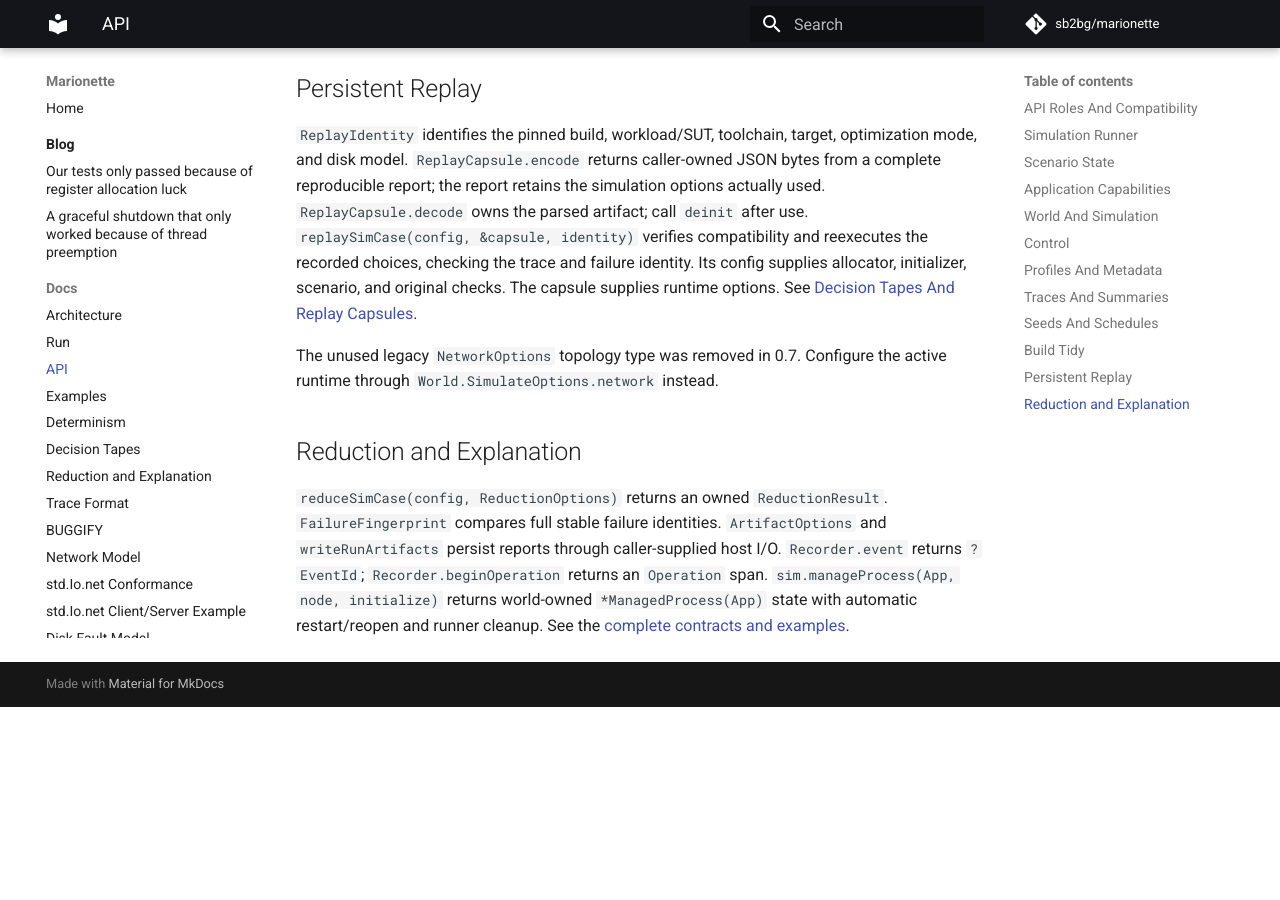
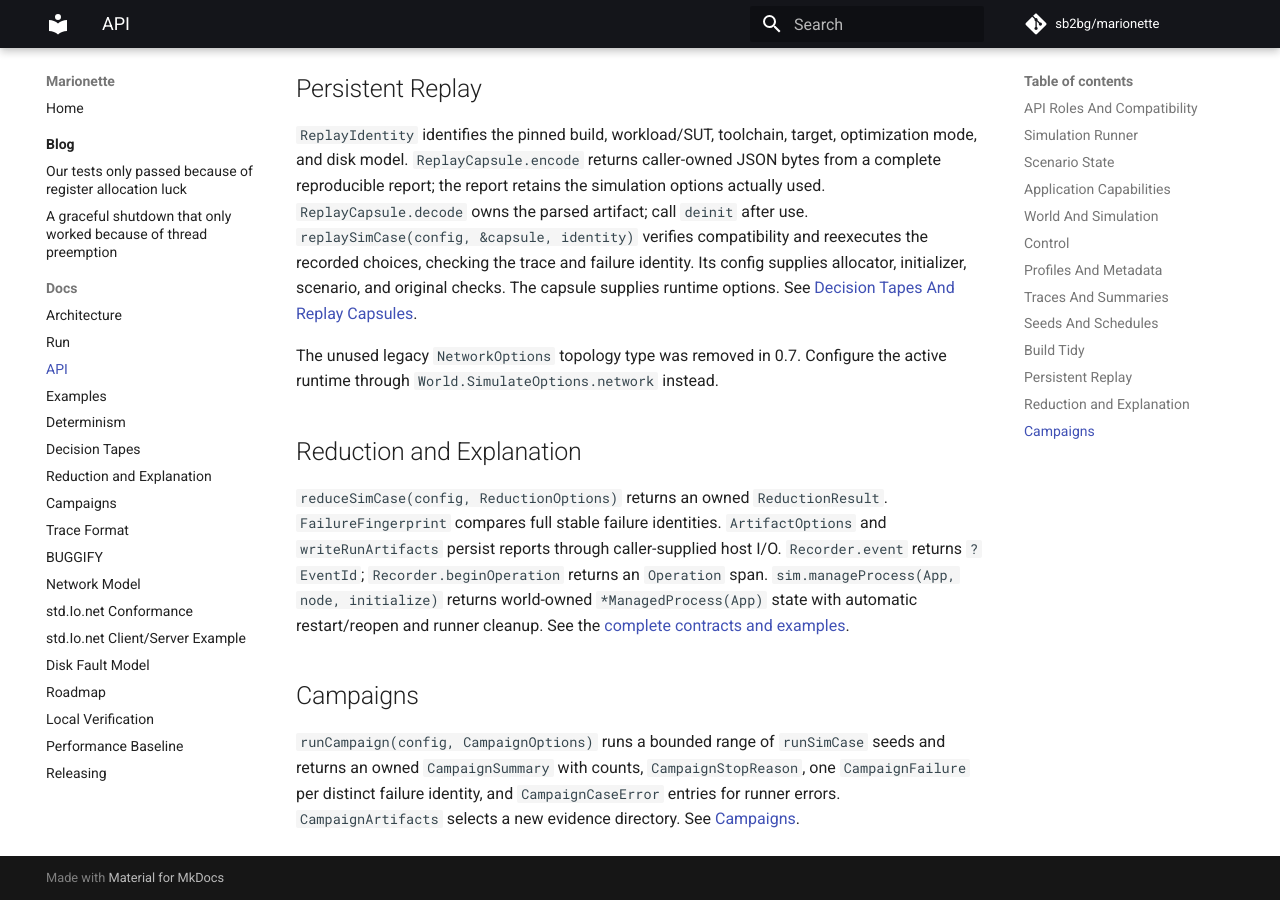
Before and after one commit to sb2bg/marionette, an MkDocs documentation site: the page built from docs/api.md, in a window 1280 px wide and 900 px high, scrolled down 5527 px. Built offline with MkDocs 1.6.1 and Material for MkDocs 9.7.7, drawn with Linux system fonts in a browser that asks for light colours; comment, search, counter and statistics services are not loaded; before the commit the page ends 6234 px from its top, so only the background shows below that; some of the changed text lies outside the part shown.

Commit message:
Add bounded seed campaigns
runCampaign runs a bounded range of runSimCase seeds, stopping on a case
count, failure limit, or host time budget. Watchdog-contained hangs and
crashes become ordinary failures, case-level runner errors are recorded
without stopping, and failures are grouped by full failure identity.
With an evidence directory, the first occurrence of each distinct
failure is written in the existing artifact layout and campaign.json is
written last.

```diff
--- a/docs/api.md
+++ b/docs/api.md
@@ -20,7 +20,7 @@ An exported type is not necessarily an application capability.
 | --- | --- | --- |
 | Application | Host or simulated `std.Io`, `Recorder`, `Operation`, `TraceField`, `TraceValue`, `Env`, `Production` | Pass narrow capabilities to application code; use `Env` and `Production` at the composition root. `Disk` / `RealDisk` remain available for explicit disk-capability integrations. |
 | Harness | `SimCase`, `Sim`, `World.init` / `simulate`, `runSimCase`, `expectSim*`, `StateCheck`, `Control`, process lifecycle helpers, fault/profile options | Construct and drive simulations, inject faults, check properties, and own cleanup. These powers belong in tests. |
-| Evidence | `RunReport`, `DecisionTape`, `ReplayCapsule`, `ReplayIdentity`, `reduceSimCase`, artifact writers, trace summaries | Retain failures, exact-replay complete executions, and reduce them within a budget. Call each owned result's `deinit`. |
+| Evidence | `RunReport`, `DecisionTape`, `ReplayCapsule`, `ReplayIdentity`, `reduceSimCase`, `runCampaign`, artifact writers, trace summaries | Retain failures, exact-replay complete executions, run bounded campaigns, and reduce failures within a budget. Call each owned result's `deinit`. |
 | Experimental and model | `Endpoint(Message)`, `SimDisk`, `SimClock`, direct model operations and `World` engine fields | Explore protocol models or test simulator contracts. Typed endpoints do not promise production transport parity; prefer `std.Io` for application behavior. |
 | Implementation | Source-module `internal` namespaces, supervisor wiring, I/O backend, scheduler and fiber internals | Used by simulator components and white-box tests; not a downstream integration contract. |
 
@@ -240,3 +240,11 @@ and `writeRunArtifacts` persist reports through caller-supplied host I/O.
 `Operation` span. `sim.manageProcess(App, node, initialize)` returns world-owned
 `*ManagedProcess(App)` state with automatic restart/reopen and runner cleanup.
 See the [complete contracts and examples](reduction-and-explanation.md).
+
+## Campaigns
+
+`runCampaign(config, CampaignOptions)` runs a bounded range of `runSimCase`
+seeds and returns an owned `CampaignSummary` with counts, `CampaignStopReason`,
+one `CampaignFailure` per distinct failure identity, and `CampaignCaseError`
+entries for runner errors. `CampaignArtifacts` selects a new evidence directory.
+See [Campaigns](campaigns.md).
--- a/mkdocs.yml
+++ b/mkdocs.yml
@@ -37,6 +37,7 @@ nav:
       - Determinism: determinism.md
       - Decision Tapes: decision-tapes.md
       - Reduction and Explanation: reduction-and-explanation.md
+      - Campaigns: campaigns.md
       - Trace Format: trace-format.md
       - BUGGIFY: buggify.md
       - Network Model: network.md
```
Also changed, not shown: CHANGELOG.md (+10 -0 lines), docs/campaigns.md (added, +69 -0 lines), docs/reduction-and-explanation.md (+2 -3 lines), docs/run.md (+3 -2 lines), 5 other files.
